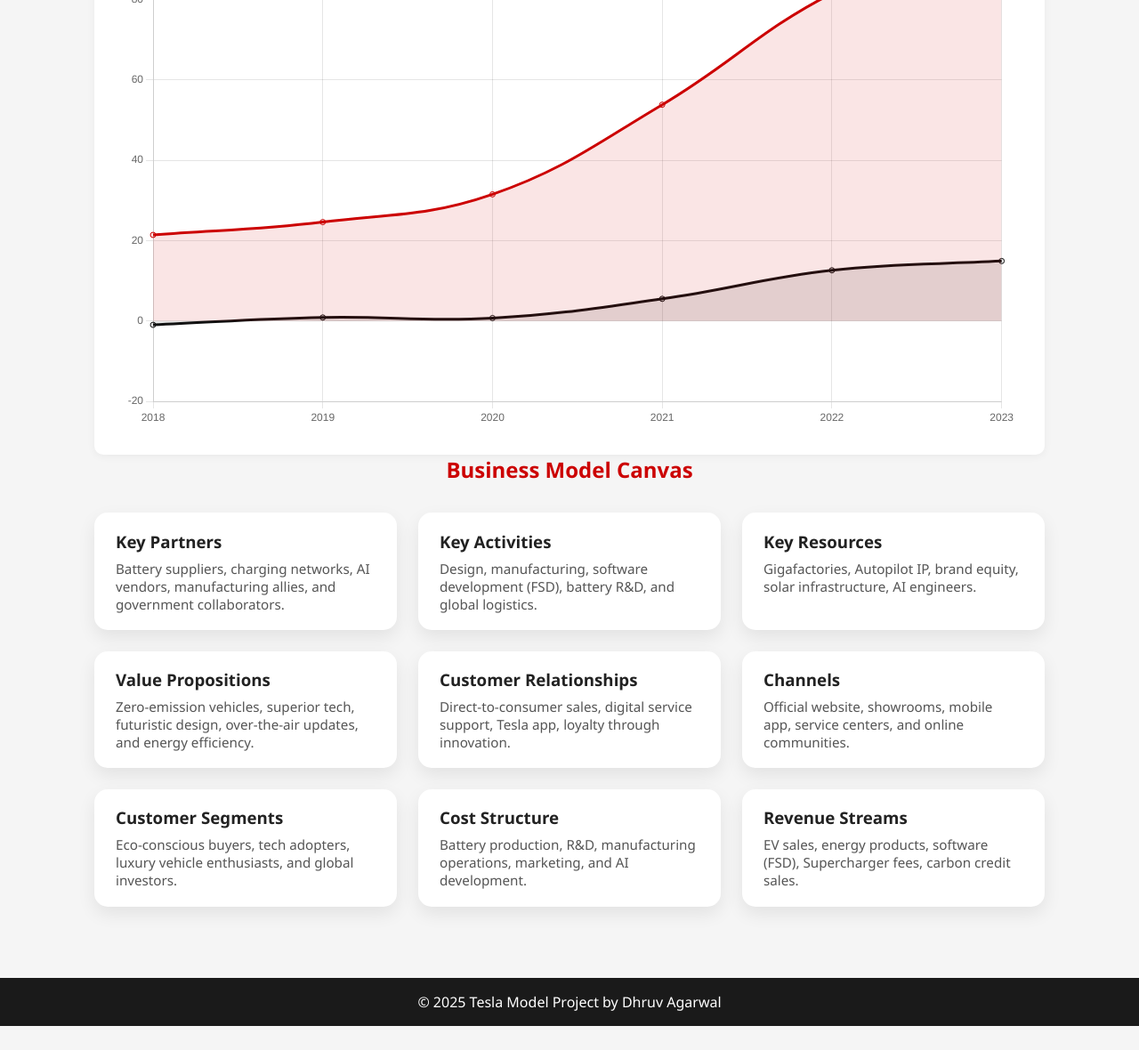
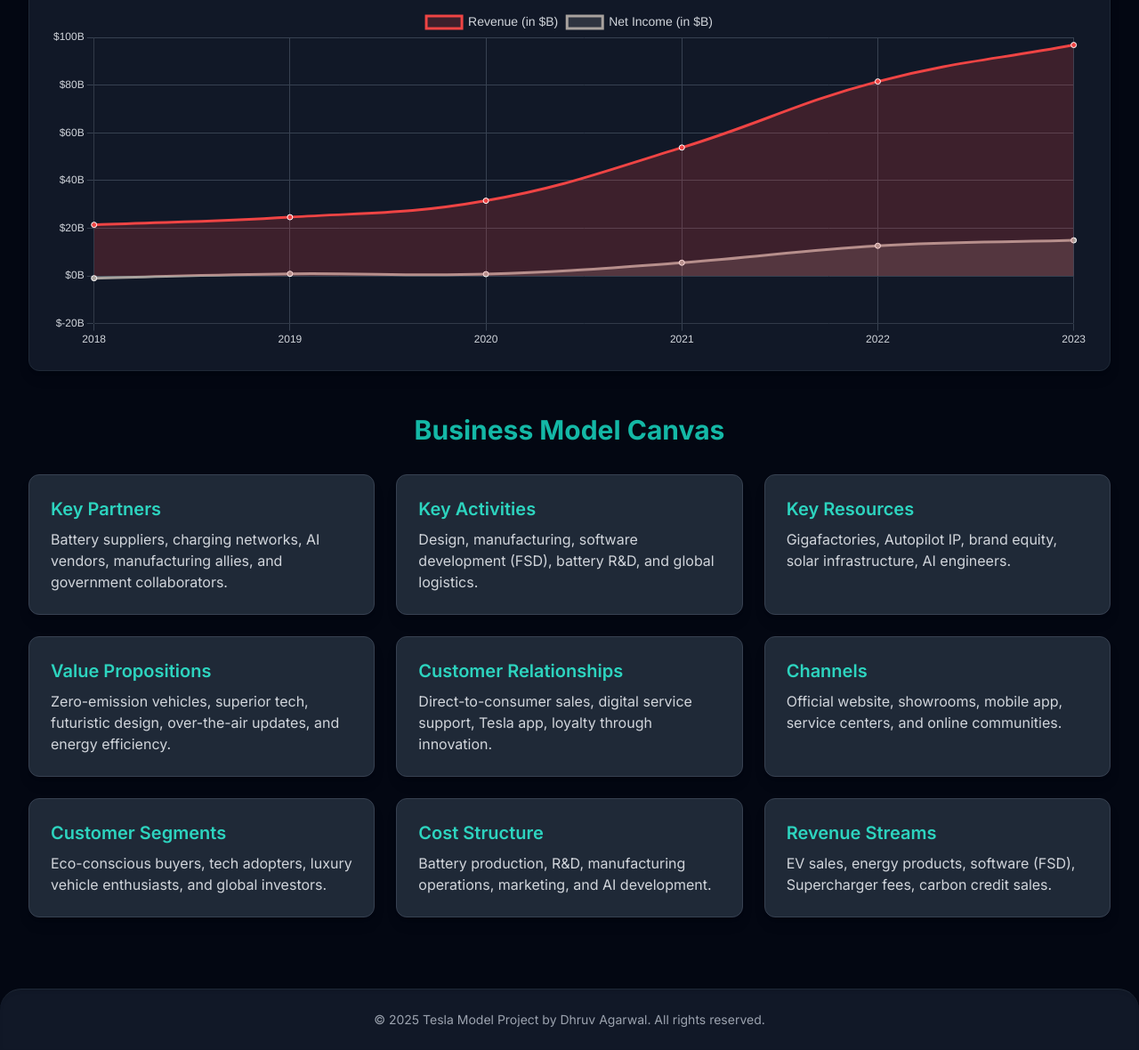
Before and after one commit to noxyiel/Finnopage, a plain HTML site: page tesla-index.html in a window 1280 px wide. Shown: the part 680-1860 px from the top of the page at 89% size. Before the commit the page ends 1833 px from the top, so only its background shows below. Drawn offline with nearby package versions, Linux system fonts and the light colour scheme.

Commit message:
Update tesla-index.html

```diff
--- a/tesla-index.html
+++ b/tesla-index.html
@@ -1,179 +1,72 @@
 <!DOCTYPE html>
 <html lang="en">
-
 <head>
     <meta charset="UTF-8" />
     <meta name="viewport" content="width=device-width, initial-scale=1.0" />
     <title>Tesla Business Model</title>
+    <!-- Tailwind CSS CDN -->
+    <script src="https://cdn.tailwindcss.com"></script>
+    <!-- Google Fonts - Inter for a modern look -->
+    <link href="https://fonts.googleapis.com/css2?family=Inter:wght@300;400;500;600;700;800;900&display=swap" rel="stylesheet">
     <style>
-    :root {
-      --red: #cc0000;
-      --white: #ffffff;
-      --dark: #1a1a1a;
-      --bg: #f5f5f5;
-      --shadow: rgba(0, 0, 0, 0.08);
+        body {
+            font-family: 'Inter', sans-serif;
         }
-
-    * {
-      margin: 0;
-      padding: 0;
-      box-sizing: border-box;
+        /* Custom scrollbar for content areas */
+        .scroll-area::-webkit-scrollbar {
+            width: 8px;
+            height: 8px; /* For horizontal scroll if needed */
         }
-
-    body {
-      font-family: 'Segoe UI', sans-serif;
-      background: var(--bg);
-      color: var(--dark);
+        .scroll-area::-webkit-scrollbar-track {
+            background: #1a202c; /* gray-900 */
         }
-
-    header {
-      background: var(--dark);
-      color: var(--white);
-      padding: 2rem 1rem;
-      text-align: center;
-      position: relative;
-    }
-
-    header img {
-      height: 60px;
-      margin-bottom: 1rem;
-    }
-
-    nav {
-      margin-top: 1rem;
-      display: flex;
-      justify-content: center;
-      gap: 1rem;
-      flex-wrap: wrap;
-    }
-
-    nav a {
-      text-decoration: none;
-      color: var(--white);
-      background: transparent;
-      border: 2px solid var(--red);
-      padding: 0.5rem 1rem;
-      border-radius: 30px;
-      font-weight: 600;
-      font-size: 0.9rem;
-      transition: all 0.3s ease;
-    }
-
-    nav a:hover {
-      background: var(--red);
-      color: var(--white);
-      transform: scale(1.05);
-      box-shadow: 0 4px 10px var(--shadow);
-    }
-
-    main {
-      max-width: 1100px;
-      margin: auto;
-      padding: 2rem 1rem;
-    }
-
-    .intro {
-      text-align: center;
-      margin-bottom: 3rem;
-    }
-
-    .intro h2 {
-      color: var(--red);
-      margin-bottom: 1rem;
-    }
-
-    .intro p {
-      max-width: 800px;
-      margin: 0 auto 1rem auto;
-      font-size: 1rem;
-      color: #333;
-    }
-
-    .canvas-section h2 {
-      text-align: center;
-      color: var(--red);
-      margin-bottom: 2rem;
-    }
-
-    .canvas-grid {
-      display: grid;
-      grid-template-columns: repeat(auto-fit, minmax(250px, 1fr));
-      gap: 1.5rem;
-    }
-
-    .canvas-box {
-      background: var(--white);
-      border-radius: 15px;
-      padding: 1.2rem 1.5rem;
-      box-shadow: 0 8px 20px var(--shadow);
-      transition: transform 0.3s ease, box-shadow 0.3s ease;
-      cursor: default;
-    }
-
-    .canvas-box:hover {
-      transform: translateY(-5px);
-      box-shadow: 0 12px 25px rgba(0, 0, 0, 0.1);
-    }
-
-    .canvas-box h3 {
-      margin-bottom: 0.5rem;
-      color: #222;
-    }
-
-    .canvas-box p {
-      font-size: 0.95rem;
-      color: #555;
-    }
-
-    .financials {
-      margin-top: 4rem;
-      background: #fff;
-      padding: 2rem;
+        .scroll-area::-webkit-scrollbar-thumb {
+            background-color: #4a5568; /* gray-600 */
             border-radius: 10px;
-      box-shadow: 0 2px 10px rgba(0, 0, 0, 0.05);
-    }
-
-
-    footer {
-      text-align: center;
-      background: var(--dark);
-      color: var(--white);
-      padding: 1rem;
-      margin-top: 3rem;
+            border: 2px solid #1a202c;
         }
     </style>
 </head>
 
-<body>
-  <header>
-    <img src="https://upload.wikimedia.org/wikipedia/commons/b/bd/Tesla_Motors.svg" alt="Tesla Logo" />
-    <h1>Tesla Business Model & Analysis</h1>
-    <nav>
-      <a href="index.html">Home</a>
-      <a href="tesla-dashboard.html">Dashboard</a>
-      <a href="teslacanvas.html">Canvas</a>
+<body class="bg-gray-950 text-gray-100 antialiased min-h-screen flex flex-col">
+    <!-- Header Section -->
+    <header class="bg-gradient-to-r from-gray-900 to-gray-800 text-white py-8 px-4 text-center shadow-xl rounded-b-3xl">
+        <img src="https://upload.wikimedia.org/wikipedia/commons/b/bd/Tesla_Motors.svg" alt="Tesla Logo" class="h-16 mx-auto mb-4" />
+        <h1 class="text-4xl sm:text-5xl font-extrabold mb-4">Tesla Business Model & Analysis</h1>
+        <nav class="mt-6 flex justify-center gap-4 sm:gap-6 flex-wrap">
+            <a href="index.html" class="inline-flex items-center px-6 py-2 border-2 border-red-600 text-red-300 font-semibold rounded-full hover:bg-red-700 hover:text-white transition-all duration-300 transform hover:scale-105 shadow-lg">Home</a>
+            <a href="tesla-dashboard.html" class="inline-flex items-center px-6 py-2 border-2 border-fuchsia-600 text-fuchsia-300 font-semibold rounded-full hover:bg-fuchsia-700 hover:text-white transition-all duration-300 transform hover:scale-105 shadow-lg">Dashboard</a>
+            <a href="teslacanvas.html" class="inline-flex items-center px-6 py-2 border-2 border-teal-600 text-teal-300 font-semibold rounded-full hover:bg-teal-700 hover:text-white transition-all duration-300 transform hover:scale-105 shadow-lg">Canvas</a>
         </nav>
     </header>
 
-  <main>
-    <section class="intro">
-      <h2>About Tesla</h2>
-      <p>
+    <!-- Main Content Area -->
+    <main class="max-w-7xl mx-auto p-6 lg:p-8 flex-grow overflow-y-auto scroll-area">
+        <!-- Introduction Section -->
+        <section class="text-center mb-12 bg-gray-900 p-8 rounded-xl shadow-lg border border-gray-800">
+            <h2 class="text-4xl font-bold text-red-500 mb-6">About Tesla</h2>
+            <p class="max-w-3xl mx-auto text-lg text-gray-300 leading-relaxed mb-4">
                 Tesla, Inc. is a leading electric vehicle and clean energy company driven by the mission to accelerate the
                 world’s transition to sustainable energy.
             </p>
-      <p>
+            <p class="max-w-3xl mx-auto text-lg text-gray-300 leading-relaxed">
                 With groundbreaking innovations in EVs, battery tech, solar energy, and AI, Tesla is reshaping the automotive
                 and energy sectors.
             </p>
         </section>
-    <section class="financials">
-      <h2>Financial Overview (2018–2023)</h2>
-      <canvas id="revenueChart" width="100%" height="60"></canvas>
+
+        <!-- Financial Overview Section -->
+        <section class="mt-12 bg-gray-900 p-6 rounded-xl shadow-lg border border-gray-800">
+            <h2 class="text-3xl font-bold text-fuchsia-500 mb-6 text-center">Financial Overview (2018–2023)</h2>
+            <div class="h-80 md:h-96 w-full"> <!-- Responsive height for chart -->
+                <canvas id="revenueChart"></canvas>
+            </div>
         </section>
 
+        <!-- Chart.js Script -->
         <script src="https://cdn.jsdelivr.net/npm/chart.js"></script>
         <script>
+            document.addEventListener('DOMContentLoaded', function() {
                 const ctx = document.getElementById('revenueChart').getContext('2d');
 
                 const data = {
@@ -182,18 +75,26 @@
                         {
                             label: 'Revenue (in $B)',
                             data: [21.4, 24.6, 31.5, 53.8, 81.5, 96.8],
-            borderColor: '#cc0000',
-            backgroundColor: 'rgba(204, 0, 0, 0.1)',
+                            borderColor: '#ef4444', /* Tailwind red-500 */
+                            backgroundColor: 'rgba(239, 68, 68, 0.2)', /* Tailwind red-500 with transparency */
                             fill: true,
-            tension: 0.4
+                            tension: 0.4,
+                            pointBackgroundColor: '#ef4444',
+                            pointBorderColor: '#fff',
+                            pointHoverBackgroundColor: '#fff',
+                            pointHoverBorderColor: '#ef4444',
                         },
                         {
                             label: 'Net Income (in $B)',
                             data: [-0.98, 0.86, 0.72, 5.5, 12.6, 14.9],
-            borderColor: '#111',
-            backgroundColor: 'rgba(0,0,0,0.1)',
+                            borderColor: '#a8a29e', /* Tailwind gray-400 */
+                            backgroundColor: 'rgba(163, 163, 163, 0.2)', /* Tailwind gray-400 with transparency */
                             fill: true,
-            tension: 0.4
+                            tension: 0.4,
+                            pointBackgroundColor: '#a8a29e',
+                            pointBorderColor: '#fff',
+                            pointHoverBackgroundColor: '#fff',
+                            pointHoverBorderColor: '#a8a29e',
                         }
                     ]
                 };
@@ -203,9 +104,27 @@
                     data: data,
                     options: {
                         responsive: true,
+                        maintainAspectRatio: false, // Important for dynamic height
                         plugins: {
                             legend: {
-              position: 'top'
+                                position: 'top',
+                                labels: {
+                                    color: '#d1d5db', /* Tailwind gray-300 */
+                                    font: {
+                                        size: 14
+                                    }
+                                }
+                            },
+                            tooltip: {
+                                mode: 'index',
+                                intersect: false,
+                                backgroundColor: '#1f2937', /* Tailwind gray-800 */
+                                titleColor: '#e5e7eb',
+                                bodyColor: '#d1d5db',
+                                borderColor: '#4b5563',
+                                borderWidth: 1,
+                                borderRadius: 8,
+                                displayColors: true,
                             },
                             title: {
                                 display: false
@@ -213,62 +132,83 @@
                         },
                         scales: {
                             y: {
-              beginAtZero: false
+                                beginAtZero: false,
+                                ticks: {
+                                    color: '#d1d5db', /* Tailwind gray-300 */
+                                    callback: function(value) {
+                                        return '$' + value + 'B';
+                                    }
+                                },
+                                grid: {
+                                    color: '#374151', /* Tailwind gray-700 */
+                                    drawBorder: false
+                                }
+                            },
+                            x: {
+                                ticks: {
+                                    color: '#d1d5db' /* Tailwind gray-300 */
+                                },
+                                grid: {
+                                    color: '#374151', /* Tailwind gray-700 */
+                                    drawBorder: false
+                                }
                             }
                         }
                     }
                 };
 
                 new Chart(ctx, config);
+            });
         </script>
 
 
-    <section class="canvas-section">
-      <h2>Business Model Canvas</h2>
-      <div class="canvas-grid">
-        <div class="canvas-box">
-          <h3>Key Partners</h3>
-          <p>Battery suppliers, charging networks, AI vendors, manufacturing allies, and government collaborators.</p>
+        <!-- Business Model Canvas Section -->
+        <section class="mt-12">
+            <h2 class="text-3xl font-bold text-teal-500 mb-8 text-center">Business Model Canvas</h2>
+            <div class="grid grid-cols-1 md:grid-cols-2 lg:grid-cols-3 gap-6">
+                <div class="canvas-box bg-gray-800 p-6 rounded-xl shadow-lg border border-gray-700 transition-all duration-300 hover:scale-[1.02] hover:shadow-2xl">
+                    <h3 class="text-xl font-semibold text-teal-400 mb-2">Key Partners</h3>
+                    <p class="text-gray-300">Battery suppliers, charging networks, AI vendors, manufacturing allies, and government collaborators.</p>
                 </div>
-        <div class="canvas-box">
-          <h3>Key Activities</h3>
-          <p>Design, manufacturing, software development (FSD), battery R&D, and global logistics.</p>
+                <div class="canvas-box bg-gray-800 p-6 rounded-xl shadow-lg border border-gray-700 transition-all duration-300 hover:scale-[1.02] hover:shadow-2xl">
+                    <h3 class="text-xl font-semibold text-teal-400 mb-2">Key Activities</h3>
+                    <p class="text-gray-300">Design, manufacturing, software development (FSD), battery R&D, and global logistics.</p>
                 </div>
-        <div class="canvas-box">
-          <h3>Key Resources</h3>
-          <p>Gigafactories, Autopilot IP, brand equity, solar infrastructure, AI engineers.</p>
+                <div class="canvas-box bg-gray-800 p-6 rounded-xl shadow-lg border border-gray-700 transition-all duration-300 hover:scale-[1.02] hover:shadow-2xl">
+                    <h3 class="text-xl font-semibold text-teal-400 mb-2">Key Resources</h3>
+                    <p class="text-gray-300">Gigafactories, Autopilot IP, brand equity, solar infrastructure, AI engineers.</p>
                 </div>
-        <div class="canvas-box">
-          <h3>Value Propositions</h3>
-          <p>Zero-emission vehicles, superior tech, futuristic design, over-the-air updates, and energy efficiency.</p>
+                <div class="canvas-box bg-gray-800 p-6 rounded-xl shadow-lg border border-gray-700 transition-all duration-300 hover:scale-[1.02] hover:shadow-2xl">
+                    <h3 class="text-xl font-semibold text-teal-400 mb-2">Value Propositions</h3>
+                    <p class="text-gray-300">Zero-emission vehicles, superior tech, futuristic design, over-the-air updates, and energy efficiency.</p>
                 </div>
-        <div class="canvas-box">
-          <h3>Customer Relationships</h3>
-          <p>Direct-to-consumer sales, digital service support, Tesla app, loyalty through innovation.</p>
+                <div class="canvas-box bg-gray-800 p-6 rounded-xl shadow-lg border border-gray-700 transition-all duration-300 hover:scale-[1.02] hover:shadow-2xl">
+                    <h3 class="text-xl font-semibold text-teal-400 mb-2">Customer Relationships</h3>
+                    <p class="text-gray-300">Direct-to-consumer sales, digital service support, Tesla app, loyalty through innovation.</p>
                 </div>
-        <div class="canvas-box">
-          <h3>Channels</h3>
-          <p>Official website, showrooms, mobile app, service centers, and online communities.</p>
+                <div class="canvas-box bg-gray-800 p-6 rounded-xl shadow-lg border border-gray-700 transition-all duration-300 hover:scale-[1.02] hover:shadow-2xl">
+                    <h3 class="text-xl font-semibold text-teal-400 mb-2">Channels</h3>
+                    <p class="text-gray-300">Official website, showrooms, mobile app, service centers, and online communities.</p>
                 </div>
-        <div class="canvas-box">
-          <h3>Customer Segments</h3>
-          <p>Eco-conscious buyers, tech adopters, luxury vehicle enthusiasts, and global investors.</p>
+                <div class="canvas-box bg-gray-800 p-6 rounded-xl shadow-lg border border-gray-700 transition-all duration-300 hover:scale-[1.02] hover:shadow-2xl">
+                    <h3 class="text-xl font-semibold text-teal-400 mb-2">Customer Segments</h3>
+                    <p class="text-gray-300">Eco-conscious buyers, tech adopters, luxury vehicle enthusiasts, and global investors.</p>
                 </div>
-        <div class="canvas-box">
-          <h3>Cost Structure</h3>
-          <p>Battery production, R&D, manufacturing operations, marketing, and AI development.</p>
+                <div class="canvas-box bg-gray-800 p-6 rounded-xl shadow-lg border border-gray-700 transition-all duration-300 hover:scale-[1.02] hover:shadow-2xl">
+                    <h3 class="text-xl font-semibold text-teal-400 mb-2">Cost Structure</h3>
+                    <p class="text-gray-300">Battery production, R&D, manufacturing operations, marketing, and AI development.</p>
                 </div>
-        <div class="canvas-box">
-          <h3>Revenue Streams</h3>
-          <p>EV sales, energy products, software (FSD), Supercharger fees, carbon credit sales.</p>
+                <div class="canvas-box bg-gray-800 p-6 rounded-xl shadow-lg border border-gray-700 transition-all duration-300 hover:scale-[1.02] hover:shadow-2xl">
+                    <h3 class="text-xl font-semibold text-teal-400 mb-2">Revenue Streams</h3>
+                    <p class="text-gray-300">EV sales, energy products, software (FSD), Supercharger fees, carbon credit sales.</p>
                 </div>
             </div>
         </section>
     </main>
 
-  <footer>
-    &copy; 2025 Tesla Model Project by Dhruv Agarwal
+    <!-- Footer Section -->
+    <footer class="bg-gray-900 text-gray-400 py-6 text-center text-sm mt-12 rounded-t-3xl shadow-inner border-t border-gray-800">
+        &copy; 2025 Tesla Model Project by Dhruv Agarwal. All rights reserved.
     </footer>
 </body>
-
 </html>
```
Lines whose indentation alone changed are shown as unchanged.
